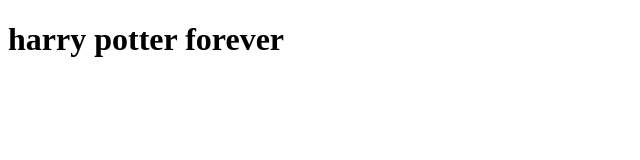
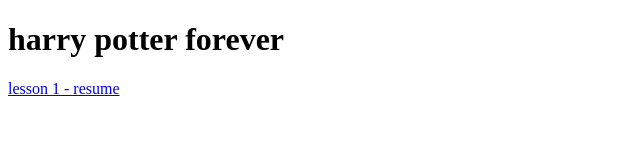
Before and after one commit to nurasatre/homework, a plain HTML site: page index.html in a window 1280 px wide. Shown: the whole page, without its empty margins (0-640 px from the left). Drawn offline with Linux system fonts and the light colour scheme.

Commit message:
add hw_1

```diff
--- a/index.html
+++ b/index.html
@@ -7,5 +7,6 @@
 </head>
 <body>
     <h1>harry potter forever</h1>
+    <a href = "hw_1/index.html">lesson 1 - resume </a>
 </body>
 </html>
```
